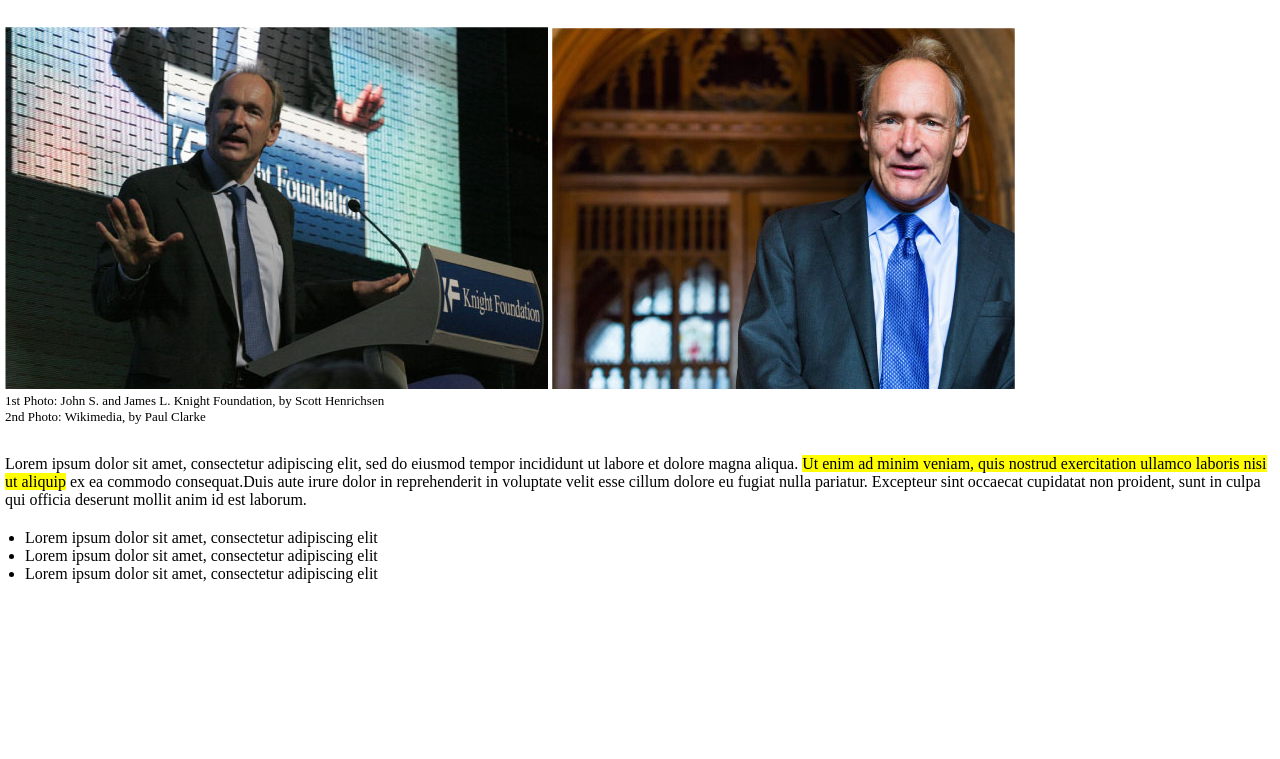
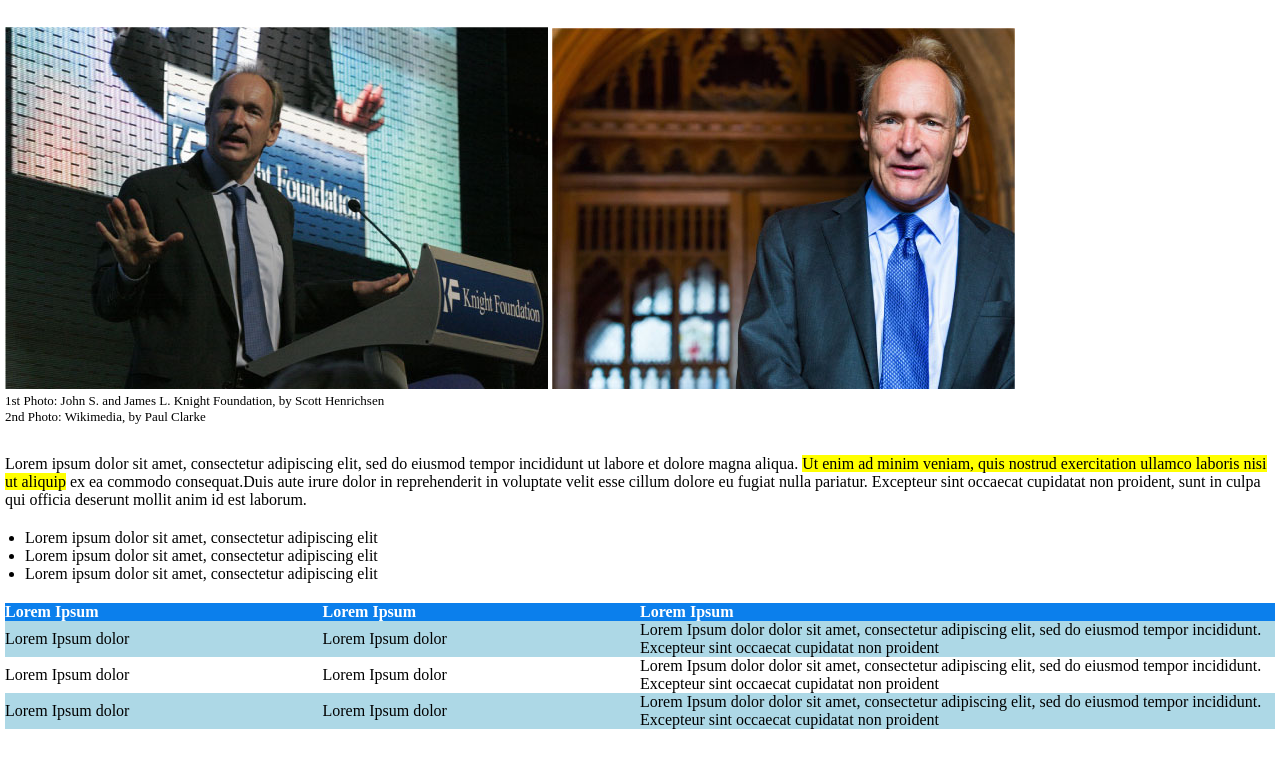
Before and after one commit to Fabio-Marzano/html-css-booleaner, a plain HTML site: page index.html in a window 1280 px wide. Shown: the part 155-914 px from the top of the page. Before the commit the page ends 800 px from the top, so only its background shows below. Drawn offline with Linux system fonts and the light colour scheme.

Commit message:
[UPD] Create-table-with-stylecss

```diff
--- a/css/style.css
+++ b/css/style.css
@@ -54,3 +54,25 @@ main{
 ul {
     margin: 20px;
 }
+
+/* TABLE */
+th {
+    text-align: left;
+}
+
+thead {
+    background-color: rgb(11, 127, 236);
+    color: white;
+}
+
+table {
+    border-collapse: collapse;
+}
+
+.text {
+    width: 50%;
+}
+
+.odd {
+    background-color: lightblue;
+}
--- a/index.html
+++ b/index.html
@@ -35,6 +35,34 @@
         <li>Lorem ipsum dolor sit amet, consectetur adipiscing elit</li>
         <li>Lorem ipsum dolor sit amet, consectetur adipiscing elit</li>
       </ul>
+
+      <table>
+        <thead>
+          <tr>
+            <th>Lorem Ipsum</th>
+            <th>Lorem Ipsum</th>
+            <th class="text">Lorem Ipsum</th>
+          </tr>
+        </thead>
+        <tbody>
+          <tr class="odd">
+            <td>Lorem Ipsum dolor</td>
+            <td>Lorem Ipsum dolor</td>
+            <td>Lorem Ipsum dolor dolor sit amet, consectetur adipiscing elit, sed do eiusmod tempor incididunt. Excepteur sint occaecat cupidatat non proident</td>
+          </tr>
+          <tr>
+            <td>Lorem Ipsum dolor</td>
+            <td>Lorem Ipsum dolor</td>
+            <td>Lorem Ipsum dolor dolor sit amet, consectetur adipiscing elit, sed do eiusmod tempor incididunt. Excepteur sint occaecat cupidatat non proident</td>
+          </tr>
+          <tr>
+            <tr class="odd">
+            <td>Lorem Ipsum dolor</td>
+            <td>Lorem Ipsum dolor</td>
+            <td>Lorem Ipsum dolor dolor sit amet, consectetur adipiscing elit, sed do eiusmod tempor incididunt. Excepteur sint occaecat cupidatat non proident</td>
+          </tr>
+        </tbody>
+      </table>
     </div>
 
 
```
